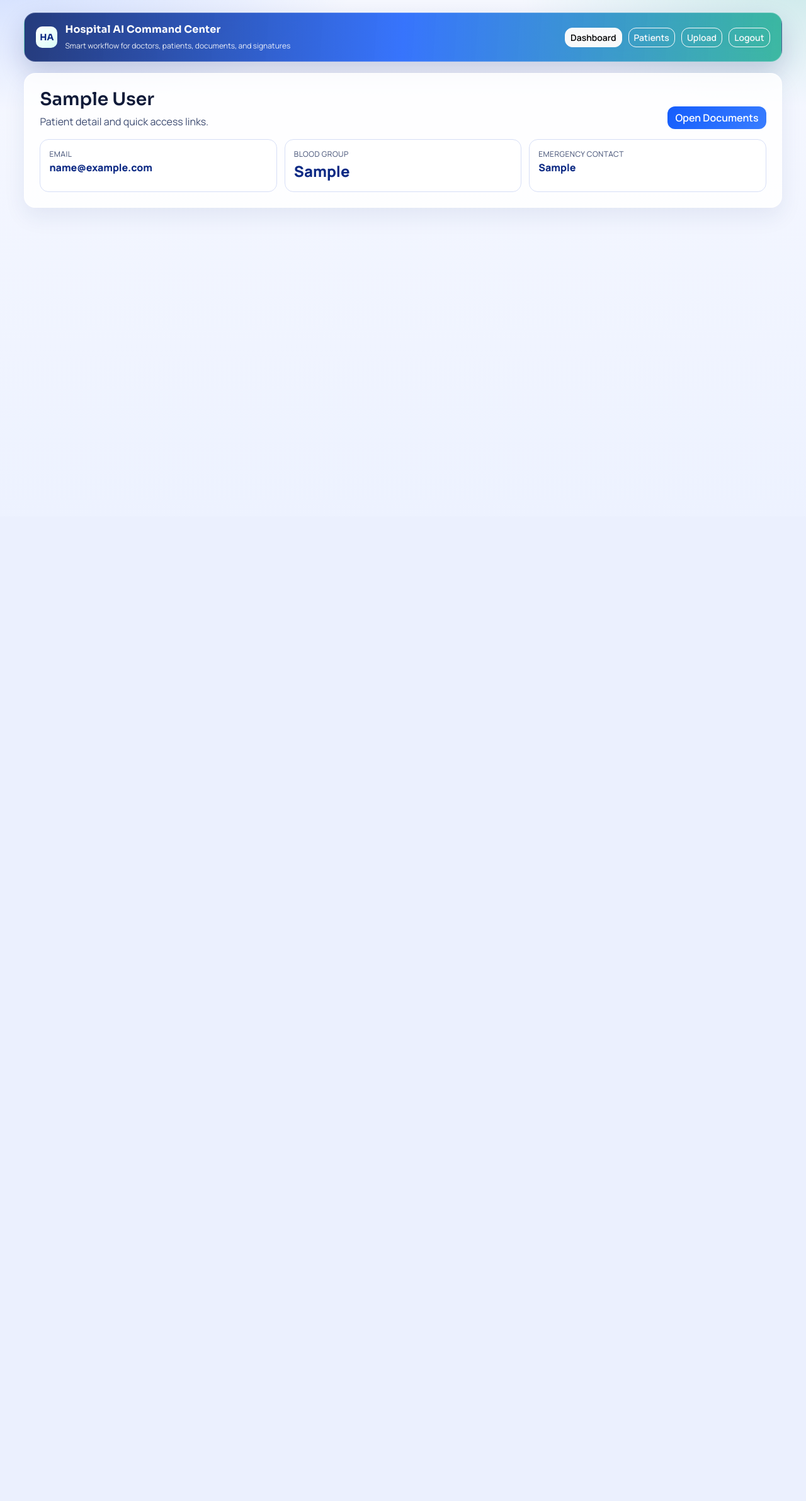
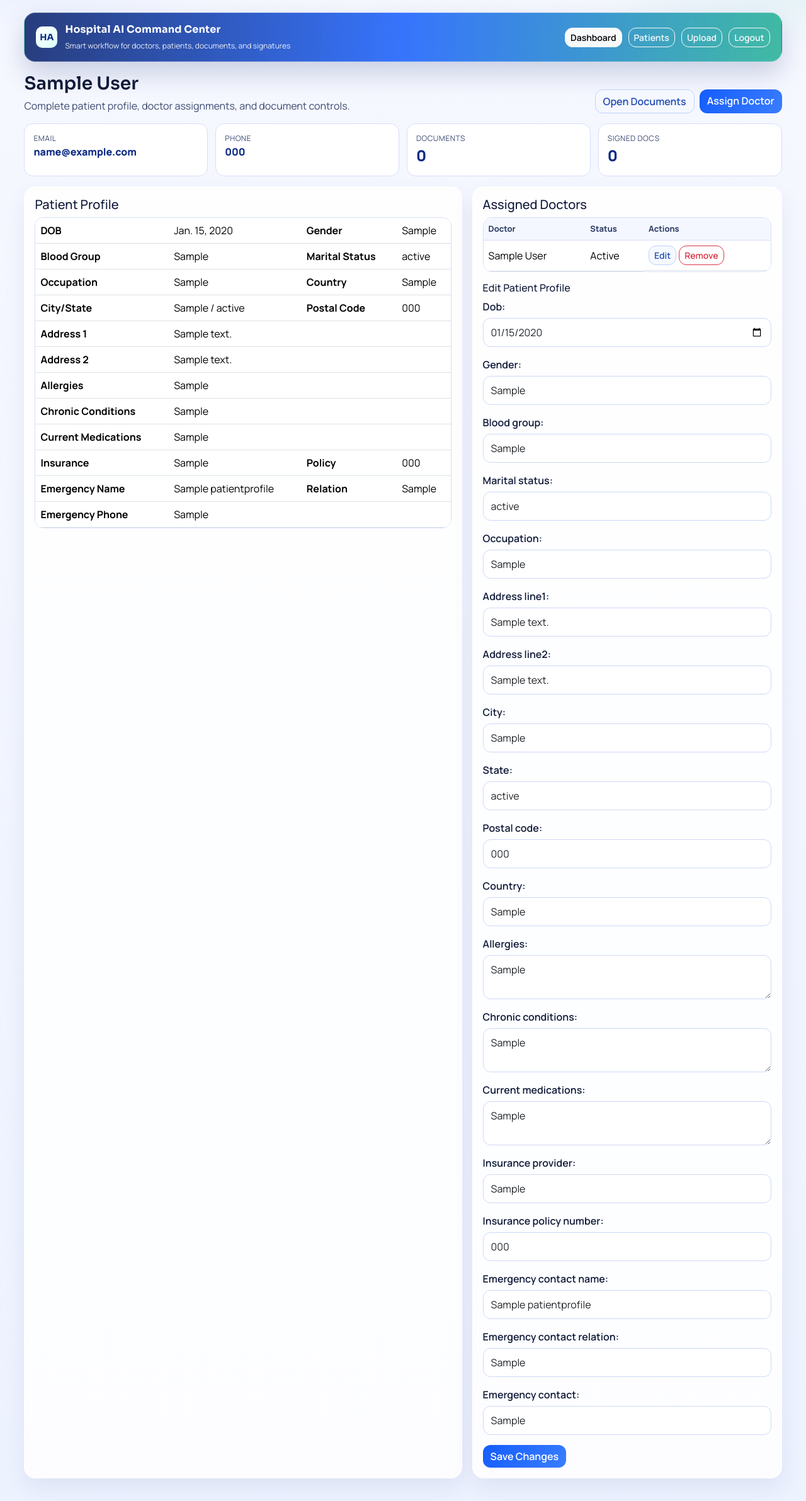
Before and after one commit to smit2643/hospital-ai-command-center, a Django app: page /patients/1/ in a window 1280 px wide. Shown: the whole page at 63% size. Before the commit the page ends 330 px from the top, so only its background shows below. Run offline with Django 5.2, Linux system fonts and the light colour scheme; a user stored in the database is signed in; tables that the repository leaves empty hold one stand-in row (values such as "Sample post"); data that the repository does not hold is empty; parts of the project's set-up code (start-up, migrations or seed data) failed here and were passed over.

Commit message:
Add full patient profile and admin management controls

```diff
--- a/apps/documents/forms.py
+++ b/apps/documents/forms.py
@@ -7,6 +7,12 @@ class DocumentUploadForm(forms.ModelForm):
     class Meta:
         model = PatientDocument
         fields = ["patient", "document_type", "file"]
+
+
+class DocumentManageForm(forms.ModelForm):
+    class Meta:
+        model = PatientDocument
+        fields = ["document_type", "status"]
 
 
 class OCRReviewForm(forms.ModelForm):
--- a/apps/documents/urls.py
+++ b/apps/documents/urls.py
@@ -9,4 +9,6 @@ urlpatterns = [
     path("documents/<int:document_id>/ocr/trigger/", views.trigger_ocr, name="trigger_ocr"),
     path("documents/<int:document_id>/ocr/status/", views.ocr_status, name="ocr_status"),
     path("documents/<int:document_id>/ocr/result/", views.ocr_result, name="ocr_result"),
+    path("documents/<int:document_id>/edit/", views.edit_document, name="edit_document"),
+    path("documents/<int:document_id>/delete/", views.delete_document, name="delete_document"),
 ]
--- a/apps/patients/admin.py
+++ b/apps/patients/admin.py
@@ -4,7 +4,7 @@ from .models import PatientDoctorAssignment, PatientProfile
 
 @admin.register(PatientProfile)
 class PatientProfileAdmin(admin.ModelAdmin):
-    list_display = ("user", "blood_group", "emergency_contact")
+    list_display = ("user", "blood_group", "city", "insurance_provider", "emergency_contact")
     search_fields = ("user__full_name", "user__email")
 
 
--- a/apps/patients/forms.py
+++ b/apps/patients/forms.py
@@ -14,10 +14,44 @@ class AssignmentForm(forms.ModelForm):
         fields = ["doctor"]
 
 
+class AssignmentAdminUpdateForm(forms.ModelForm):
+    doctor = forms.ModelChoiceField(
+        queryset=DoctorProfile.objects.filter(approval_status=DoctorProfile.ApprovalStatus.APPROVED),
+        empty_label=None,
+    )
+
+    class Meta:
+        model = PatientDoctorAssignment
+        fields = ["doctor", "is_active"]
+
+
 class PatientProfileUpdateForm(forms.ModelForm):
     class Meta:
         model = PatientProfile
-        fields = ["dob", "gender", "blood_group", "emergency_contact"]
+        fields = [
+            "dob",
+            "gender",
+            "blood_group",
+            "marital_status",
+            "occupation",
+            "address_line1",
+            "address_line2",
+            "city",
+            "state",
+            "postal_code",
+            "country",
+            "allergies",
+            "chronic_conditions",
+            "current_medications",
+            "insurance_provider",
+            "insurance_policy_number",
+            "emergency_contact_name",
+            "emergency_contact_relation",
+            "emergency_contact",
+        ]
         widgets = {
             "dob": forms.DateInput(attrs={"type": "date"}),
+            "allergies": forms.Textarea(attrs={"rows": 2}),
+            "chronic_conditions": forms.Textarea(attrs={"rows": 2}),
+            "current_medications": forms.Textarea(attrs={"rows": 2}),
         }
--- a/apps/patients/urls.py
+++ b/apps/patients/urls.py
@@ -9,4 +9,6 @@ urlpatterns = [
     path("patients/add/", views.add_patient, name="add"),
     path("patients/<int:patient_id>/", views.detail, name="detail"),
     path("patients/<int:patient_id>/assign-doctor/", views.assign_doctor, name="assign_doctor"),
+    path("patients/assignments/<int:assignment_id>/edit/", views.assignment_edit, name="assignment_edit"),
+    path("patients/assignments/<int:assignment_id>/delete/", views.assignment_delete, name="assignment_delete"),
 ]
--- a/apps/patients/views.py
+++ b/apps/patients/views.py
@@ -6,7 +6,7 @@ from apps.accounts.forms import PatientRegistrationForm
 from apps.accounts.models import User
 from apps.core.permissions import doctor_can_access_patient, require_role
 from apps.core.services import log_audit
-from .forms import AssignmentForm, PatientProfileUpdateForm
+from .forms import AssignmentAdminUpdateForm, AssignmentForm, PatientProfileUpdateForm
 from .models import PatientDoctorAssignment, PatientProfile
 
 
@@ -52,7 +52,7 @@ def assign_doctor(request, patient_id: int):
                 metadata={"patient_id": patient.id, "doctor_profile_id": assignment.doctor_id},
             )
             messages.success(request, "Doctor assigned")
-            return redirect("patients:list")
+            return redirect("patients:detail", patient_id=patient.id)
     else:
         form = AssignmentForm()
     return render(request, "patients/assign_doctor.html", {"patient": patient, "form": form})
@@ -90,6 +90,21 @@ def add_patient(request):
                         dob=form.cleaned_data.get("dob"),
                         gender=form.cleaned_data.get("gender", ""),
                         blood_group=form.cleaned_data.get("blood_group", ""),
+                        marital_status=form.cleaned_data.get("marital_status", ""),
+                        occupation=form.cleaned_data.get("occupation", ""),
+                        address_line1=form.cleaned_data.get("address_line1", ""),
+                        address_line2=form.cleaned_data.get("address_line2", ""),
+                        city=form.cleaned_data.get("city", ""),
+                        state=form.cleaned_data.get("state", ""),
+                        postal_code=form.cleaned_data.get("postal_code", ""),
+                        country=form.cleaned_data.get("country", ""),
+                        allergies=form.cleaned_data.get("allergies", ""),
+                        chronic_conditions=form.cleaned_data.get("chronic_conditions", ""),
+                        current_medications=form.cleaned_data.get("current_medications", ""),
+                        insurance_provider=form.cleaned_data.get("insurance_provider", ""),
+                        insurance_policy_number=form.cleaned_data.get("insurance_policy_number", ""),
+                        emergency_contact_name=form.cleaned_data.get("emergency_contact_name", ""),
+                        emergency_contact_relation=form.cleaned_data.get("emergency_contact_relation", ""),
                         emergency_contact=form.cleaned_data.get("emergency_contact", ""),
                     )
                     log_audit(
@@ -113,4 +128,63 @@ def detail(request, patient_id: int):
     patient = get_object_or_404(PatientProfile.objects.select_related("user"), id=patient_id)
     if not doctor_can_access_patient(request.user, patient):
         require_role(request.user, request.user.Role.ADMIN)
-    return render(request, "patients/detail.html", {"patient": patient})
+    assignments = patient.assignments.select_related("doctor__user", "assigned_by").all()
+    documents_qs = patient.documents.all()
+
+    if request.method == "POST":
+        require_role(request.user, request.user.Role.ADMIN)
+        form = PatientProfileUpdateForm(request.POST, instance=patient)
+        if form.is_valid():
+            form.save()
+            messages.success(request, "Patient profile updated.")
+            return redirect("patients:detail", patient_id=patient.id)
+    else:
+        form = PatientProfileUpdateForm(instance=patient)
+
+    return render(
+        request,
+        "patients/detail.html",
+        {
+            "patient": patient,
+            "assignments": assignments,
+            "documents_count": documents_qs.count(),
+            "signed_documents_count": documents_qs.filter(signature_requests__status="SIGNED").distinct().count(),
+            "form": form,
+            "can_edit": request.user.role == request.user.Role.ADMIN,
+        },
+    )
+
+
+@login_required
+def assignment_edit(request, assignment_id: int):
+    require_role(request.user, request.user.Role.ADMIN)
+    assignment = get_object_or_404(PatientDoctorAssignment.objects.select_related("patient__user", "doctor__user"), id=assignment_id)
+
+    if request.method == "POST":
+        form = AssignmentAdminUpdateForm(request.POST, instance=assignment)
+        if form.is_valid():
+            updated = form.save(commit=False)
+            updated.assigned_by = request.user
+            updated.save()
+            messages.success(request, "Assignment updated.")
+            return redirect("patients:detail", patient_id=assignment.patient_id)
+    else:
+        form = AssignmentAdminUpdateForm(instance=assignment)
+
+    return render(
+        request,
+        "patients/assignment_edit.html",
+        {"assignment": assignment, "form": form},
+    )
+
+
+@login_required
+def assignment_delete(request, assignment_id: int):
+    require_role(request.user, request.user.Role.ADMIN)
+    assignment = get_object_or_404(PatientDoctorAssignment.objects.select_related("patient"), id=assignment_id)
+    patient_id = assignment.patient_id
+    if request.method == "POST":
+        assignment.delete()
+        messages.success(request, "Assignment removed.")
+        return redirect("patients:detail", patient_id=patient_id)
+    return render(request, "patients/assignment_delete.html", {"assignment": assignment})
--- a/templates/documents/patient_documents.html
+++ b/templates/documents/patient_documents.html
@@ -46,6 +46,10 @@
               <a class="btn btn-outline-primary btn-sm" href="{{ d.file.url }}">Open File</a>
               <a class="btn btn-outline-primary btn-sm" href="/documents/{{ d.id }}/ocr/trigger/">Run OCR</a>
               <a class="btn btn-outline-primary btn-sm" href="/documents/{{ d.id }}/ocr/result/">View OCR</a>
+              {% if can_manage_docs %}
+              <a class="btn btn-outline-secondary btn-sm" href="/documents/{{ d.id }}/edit/">Edit</a>
+              <a class="btn btn-outline-danger btn-sm" href="/documents/{{ d.id }}/delete/">Delete</a>
+              {% endif %}
               {% if not d.is_signed %}
               <a class="btn btn-outline-success btn-sm" href="/signatures/request/{{ d.id }}/">Request Signature</a>
               {% endif %}
--- a/templates/patients/detail.html
+++ b/templates/patients/detail.html
@@ -1,18 +1,86 @@
 {% extends "base.html" %}
 {% block content %}
-<section class="glass p-4 reveal">
+<section class="reveal">
   <div class="page-head">
     <div>
       <h1 class="page-title">{{ patient.user.full_name }}</h1>
-      <p class="page-subtitle">Patient detail and quick access links.</p>
+      <p class="page-subtitle">Complete patient profile, doctor assignments, and document controls.</p>
     </div>
-    <a class="btn btn-primary" href="/patients/{{ patient.id }}/documents/">Open Documents</a>
+    <div class="d-flex gap-2">
+      <a class="btn btn-outline-primary" href="/patients/{{ patient.id }}/documents/">Open Documents</a>
+      {% if can_edit %}
+      <a class="btn btn-primary" href="/patients/{{ patient.id }}/assign-doctor/">Assign Doctor</a>
+      {% endif %}
+    </div>
   </div>
 
-  <div class="metric-grid">
+  <div class="metric-grid mb-3">
     <div class="metric-card"><div class="metric-label">Email</div><div class="metric-value" style="font-size:1rem">{{ patient.user.email }}</div></div>
-    <div class="metric-card"><div class="metric-label">Blood Group</div><div class="metric-value">{{ patient.blood_group|default:'-' }}</div></div>
-    <div class="metric-card"><div class="metric-label">Emergency Contact</div><div class="metric-value" style="font-size:1rem">{{ patient.emergency_contact|default:'-' }}</div></div>
+    <div class="metric-card"><div class="metric-label">Phone</div><div class="metric-value" style="font-size:1rem">{{ patient.user.phone|default:'-' }}</div></div>
+    <div class="metric-card"><div class="metric-label">Documents</div><div class="metric-value">{{ documents_count }}</div></div>
+    <div class="metric-card"><div class="metric-label">Signed Docs</div><div class="metric-value">{{ signed_documents_count }}</div></div>
+  </div>
+
+  <div class="row g-3">
+    <div class="col-lg-7">
+      <div class="glass p-3 h-100">
+        <h2 class="h5">Patient Profile</h2>
+        <div class="table-wrap">
+          <table class="table mb-0">
+            <tbody>
+              <tr><th>DOB</th><td>{{ patient.dob|default:'-' }}</td><th>Gender</th><td>{{ patient.gender|default:'-' }}</td></tr>
+              <tr><th>Blood Group</th><td>{{ patient.blood_group|default:'-' }}</td><th>Marital Status</th><td>{{ patient.marital_status|default:'-' }}</td></tr>
+              <tr><th>Occupation</th><td>{{ patient.occupation|default:'-' }}</td><th>Country</th><td>{{ patient.country|default:'-' }}</td></tr>
+              <tr><th>City/State</th><td>{{ patient.city|default:'-' }} / {{ patient.state|default:'-' }}</td><th>Postal Code</th><td>{{ patient.postal_code|default:'-' }}</td></tr>
+              <tr><th>Address 1</th><td colspan="3">{{ patient.address_line1|default:'-' }}</td></tr>
+              <tr><th>Address 2</th><td colspan="3">{{ patient.address_line2|default:'-' }}</td></tr>
+              <tr><th>Allergies</th><td colspan="3">{{ patient.allergies|default:'-' }}</td></tr>
+              <tr><th>Chronic Conditions</th><td colspan="3">{{ patient.chronic_conditions|default:'-' }}</td></tr>
+              <tr><th>Current Medications</th><td colspan="3">{{ patient.current_medications|default:'-' }}</td></tr>
+              <tr><th>Insurance</th><td>{{ patient.insurance_provider|default:'-' }}</td><th>Policy</th><td>{{ patient.insurance_policy_number|default:'-' }}</td></tr>
+              <tr><th>Emergency Name</th><td>{{ patient.emergency_contact_name|default:'-' }}</td><th>Relation</th><td>{{ patient.emergency_contact_relation|default:'-' }}</td></tr>
+              <tr><th>Emergency Phone</th><td colspan="3">{{ patient.emergency_contact|default:'-' }}</td></tr>
+            </tbody>
+          </table>
+        </div>
+      </div>
+    </div>
+
+    <div class="col-lg-5">
+      <div class="glass p-3 h-100 form-shell">
+        <h2 class="h5">Assigned Doctors</h2>
+        <div class="table-wrap mb-3">
+          <table class="table mb-0">
+            <thead><tr><th>Doctor</th><th>Status</th><th>Actions</th></tr></thead>
+            <tbody>
+              {% for a in assignments %}
+              <tr>
+                <td>{{ a.doctor.user.full_name }}</td>
+                <td>{% if a.is_active %}Active{% else %}Inactive{% endif %}</td>
+                <td class="d-flex gap-1">
+                  {% if can_edit %}
+                  <a class="btn btn-outline-primary btn-sm" href="{% url 'patients:assignment_edit' a.id %}">Edit</a>
+                  <a class="btn btn-outline-danger btn-sm" href="{% url 'patients:assignment_delete' a.id %}">Remove</a>
+                  {% endif %}
+                </td>
+              </tr>
+              {% empty %}
+              <tr><td colspan="3">No doctor assignments.</td></tr>
+              {% endfor %}
+            </tbody>
+          </table>
+        </div>
+
+        {% if can_edit %}
+        <h3 class="h6">Edit Patient Profile</h3>
+        <form method="post">
+          {% csrf_token %}
+          {{ form.as_p }}
+          <button class="btn btn-primary" type="submit">Save Changes</button>
+        </form>
+        {% endif %}
+      </div>
+    </div>
   </div>
 </section>
 {% endblock %}
```
Also changed, not shown: apps/accounts/forms.py (+15 -0 lines), apps/documents/views.py (+35 -2 lines), apps/patients/models.py (+15 -0 lines), docs/11_ADMIN_AND_PATIENT_PROFILE_ENHANCEMENTS.md (added, +36 -0 lines), templates/documents/delete_document.html (added, +12 -0 lines), templates/documents/edit_document.html (added, +16 -0 lines), templates/patients/assignment_delete.html (added, +12 -0 lines), templates/patients/assignment_edit.html (added, +16 -0 lines), templates/patients/list.html (+5 -2 lines), README.md, apps/patients/migrations/0002_patientprofile_extended_fields.py (added).
